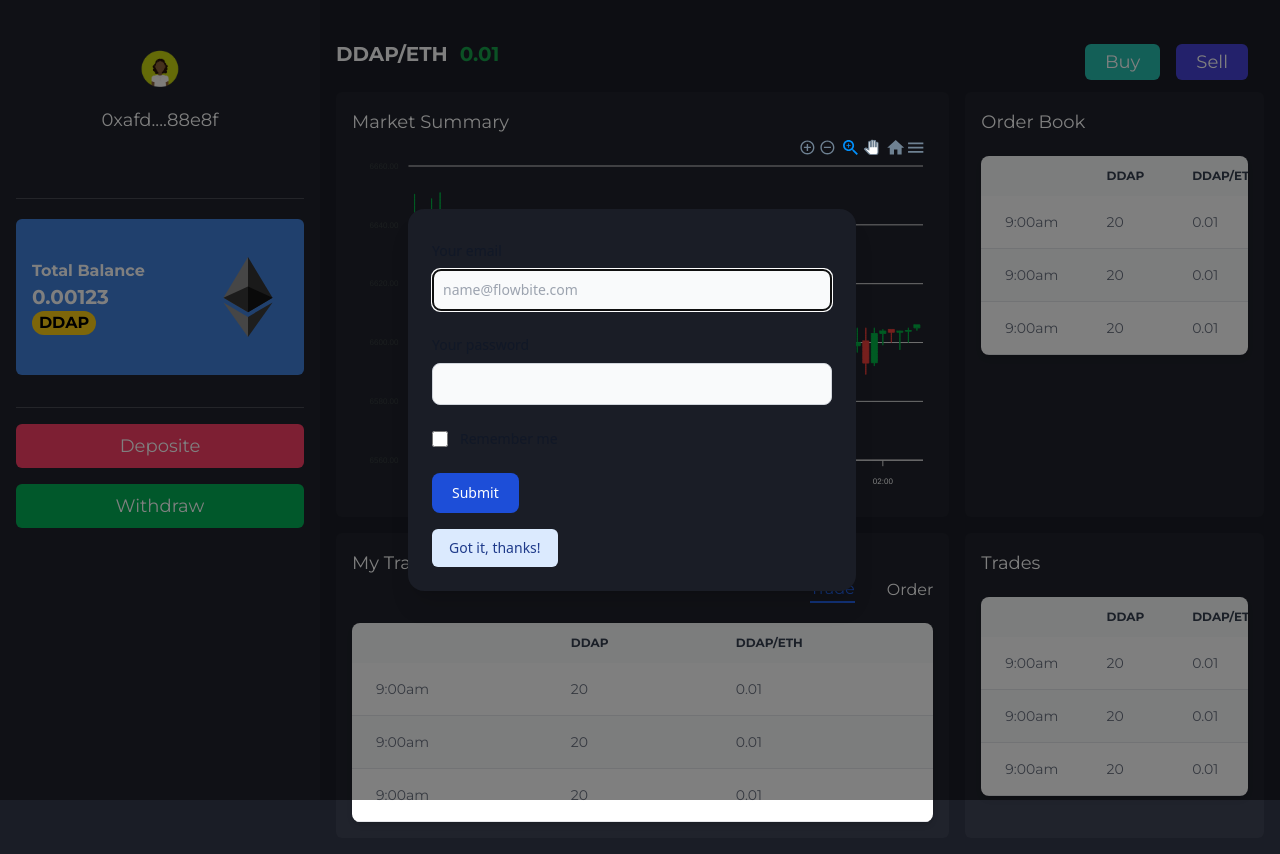
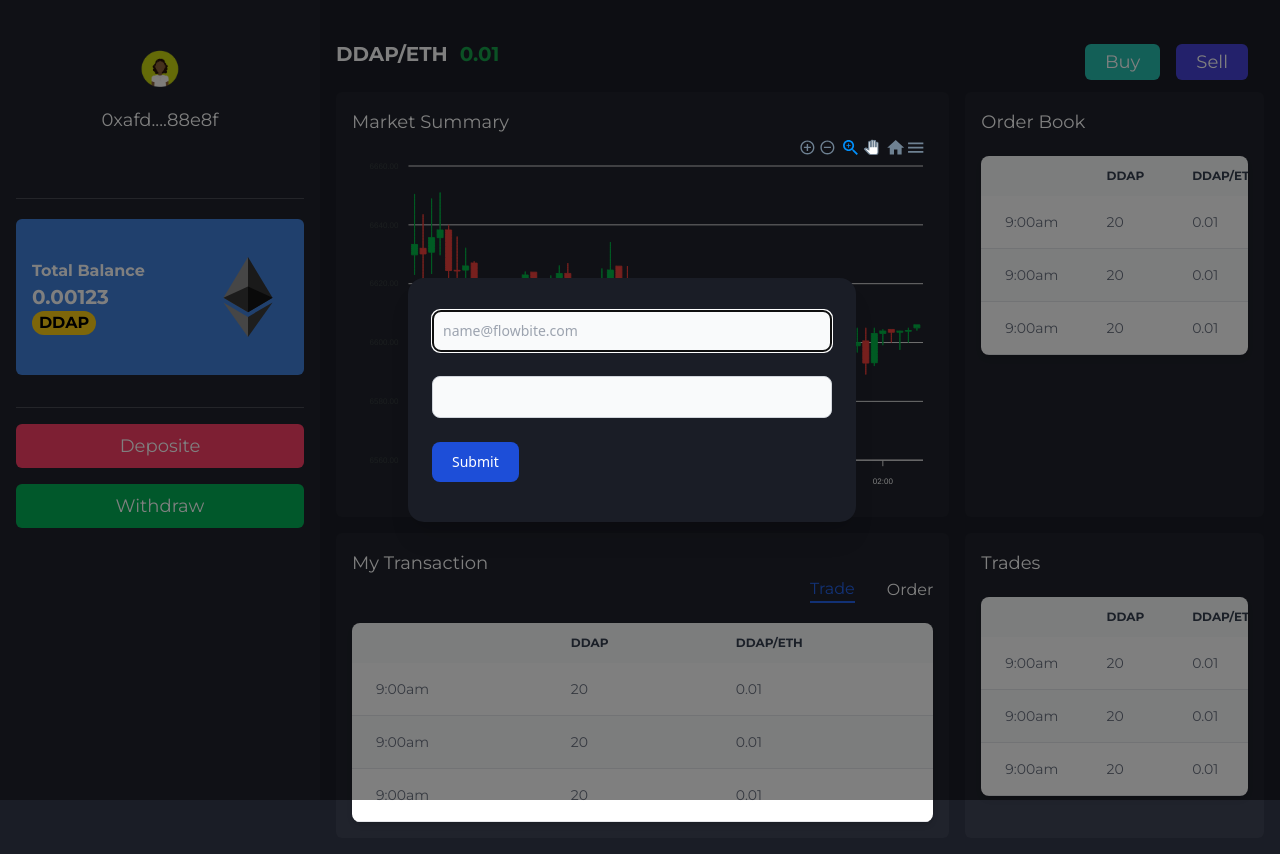
Before and after one commit to Mr-DecodeBlock/Decentralize-Token-Exchange, a React (Create React App) app: page / in a window 1280 px wide. Both pictures are taken after a click on the element "Deposite". Built offline with nearby package versions, Linux system fonts and the light colour scheme.

Commit message:
dex token exchange

```diff
--- a/src/components/DepositeModal.js
+++ b/src/components/DepositeModal.js
@@ -5,12 +5,6 @@
     <div className="text-white flex flex-col">
       <form>
         <div class="mb-6">
-          <label
-            for="email"
-            class="block mb-2 text-sm font-medium text-gray-900 dark:text-gray-300"
-          >
-            Your email
-          </label>
           <input
             type="email"
             id="email"
@@ -20,12 +14,6 @@
           />
         </div>
         <div class="mb-6">
-          <label
-            for="password"
-            class="block mb-2 text-sm font-medium text-gray-900 dark:text-gray-300"
-          >
-            Your password
-          </label>
           <input
             type="password"
             id="password"
@@ -33,25 +21,7 @@
             required=""
           />
         </div>
-        <div class="flex items-start mb-6">
-          <div class="flex items-center h-5">
-            <input
-              id="remember"
-              aria-describedby="remember"
-              type="checkbox"
-              class="w-4 h-4 bg-gray-50 rounded border border-gray-300 focus:ring-3 focus:ring-blue-300 dark:bg-gray-700 dark:border-gray-600 dark:focus:ring-blue-600 dark:ring-offset-gray-800"
-              required=""
-            />
-          </div>
-          <div class="ml-3 text-sm">
-            <label
-              for="remember"
-              class="font-medium text-gray-900 dark:text-gray-300"
-            >
-              Remember me
-            </label>
-          </div>
-        </div>
+
         <button
           type="submit"
           class="text-white bg-blue-700 hover:bg-blue-800 focus:ring-4 focus:outline-none focus:ring-blue-300 font-medium rounded-lg text-sm w-full sm:w-auto px-5 py-2.5 text-center dark:bg-blue-600 dark:hover:bg-blue-700 dark:focus:ring-blue-800"
--- a/src/components/Modal.js
+++ b/src/components/Modal.js
@@ -62,13 +62,13 @@
               <div className="mt-2">{children}</div>
 
               <div className="mt-4">
-                <button
+                {/* <button
                   type="button"
                   className="inline-flex justify-center px-4 py-2 text-sm font-medium text-blue-900 bg-blue-100 border border-transparent rounded-md hover:bg-blue-200 focus:outline-none focus-visible:ring-2 focus-visible:ring-offset-2 focus-visible:ring-blue-500"
                   onClick={onClose}
                 >
                   Got it, thanks!
-                </button>
+                </button> */}
               </div>
             </div>
           </Transition.Child>
```
